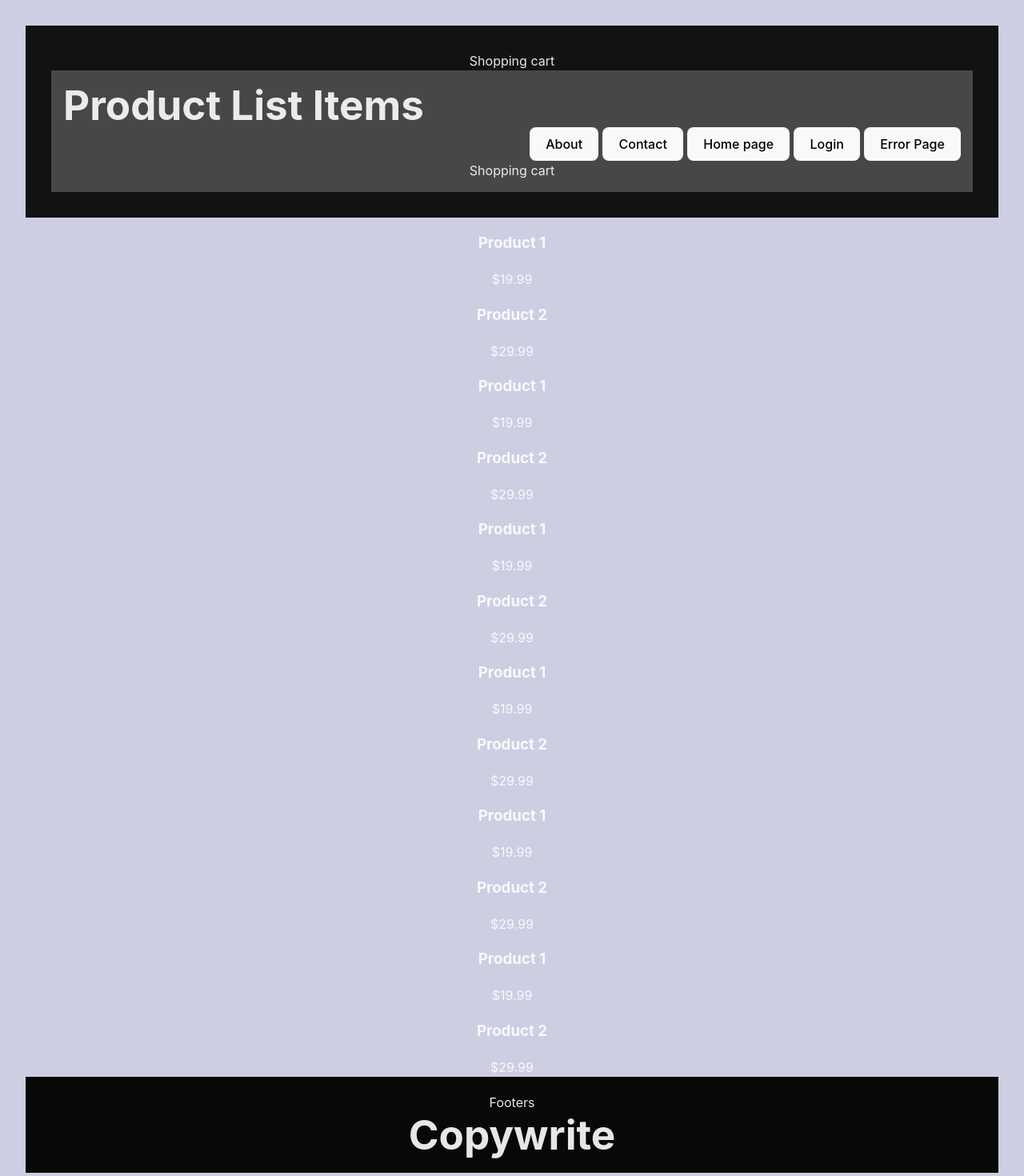
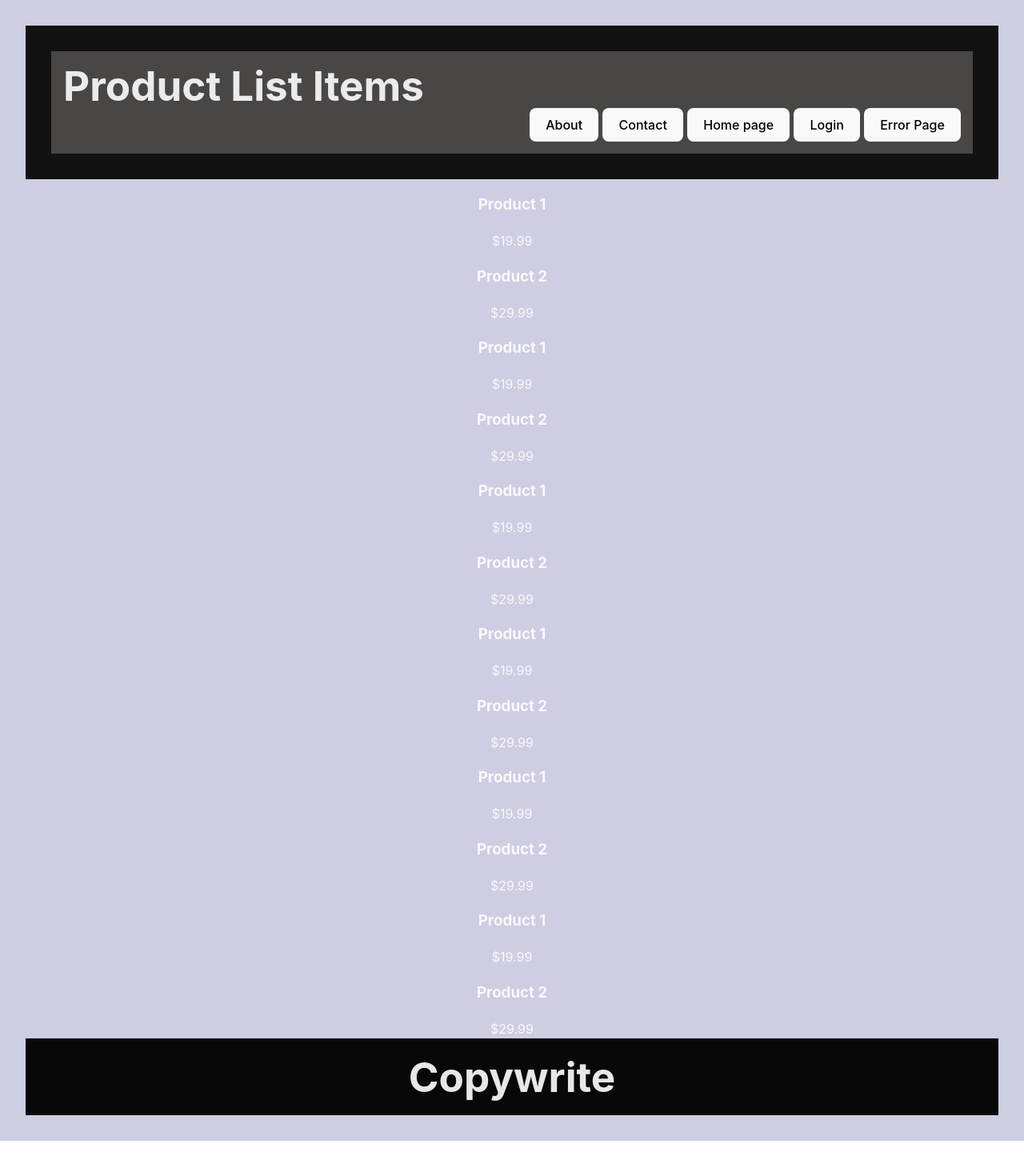
Before and after one commit to AliyuAliyu1/Clone-app1, a React (Vite) app: page / in a window 1280 px wide. Shown: the top 1470 px of the page at 80% size. After the commit the page ends 1426 px from the top, so only its background shows below. Built offline with nearby package versions, Linux system fonts and the light colour scheme.

Commit message:
updating

```diff
--- a/src/App.jsx
+++ b/src/App.jsx
@@ -20,7 +20,7 @@ function App() {
      <div className='Header-component'>
 
 
-     <Header/>
+     {/* <Header/> */}
      <div className='app-container'>
   <h1 className="conn"> Product List {checker ? '' : mark1} </h1>
   <div className='yes'>
@@ -32,7 +32,7 @@ function App() {
   </div>
 
 
-  <Navbar className='navbar' />
+  {/* <Navbar className='navbar' /> */}
 
 
 
--- a/src/components/Footer.jsx
+++ b/src/components/Footer.jsx
@@ -2,7 +2,7 @@ function Footer (){
     return (
         <>
 
-        Footers
+
         <h1>Copywrite</h1>
 
 
```
